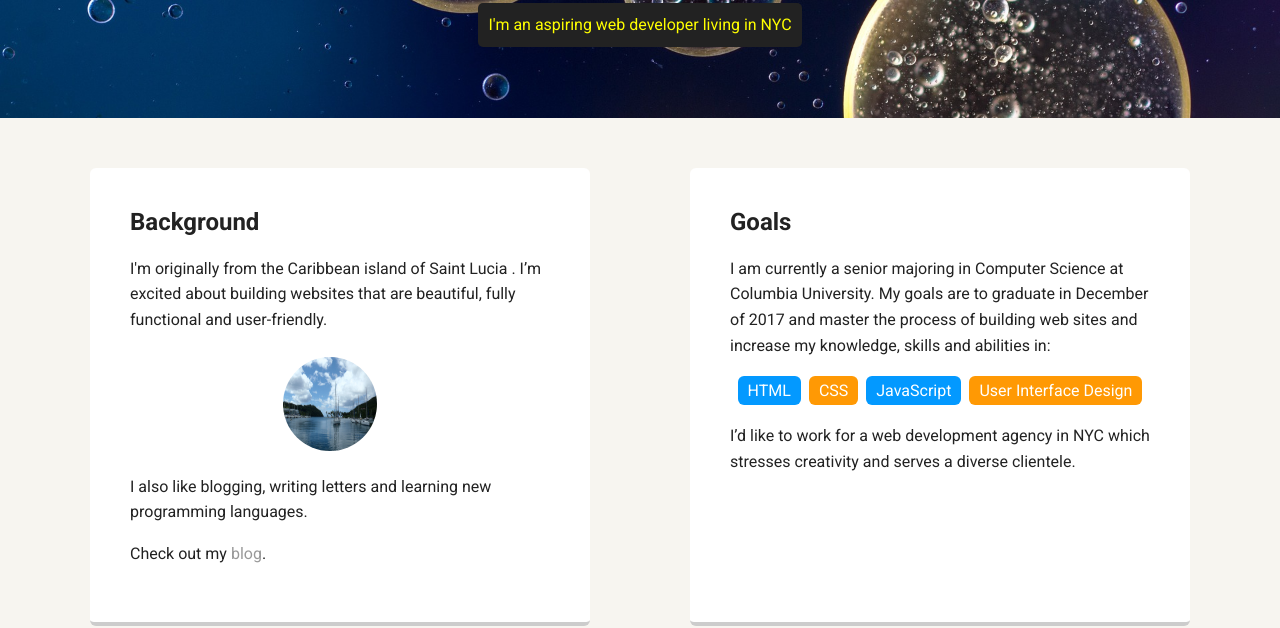
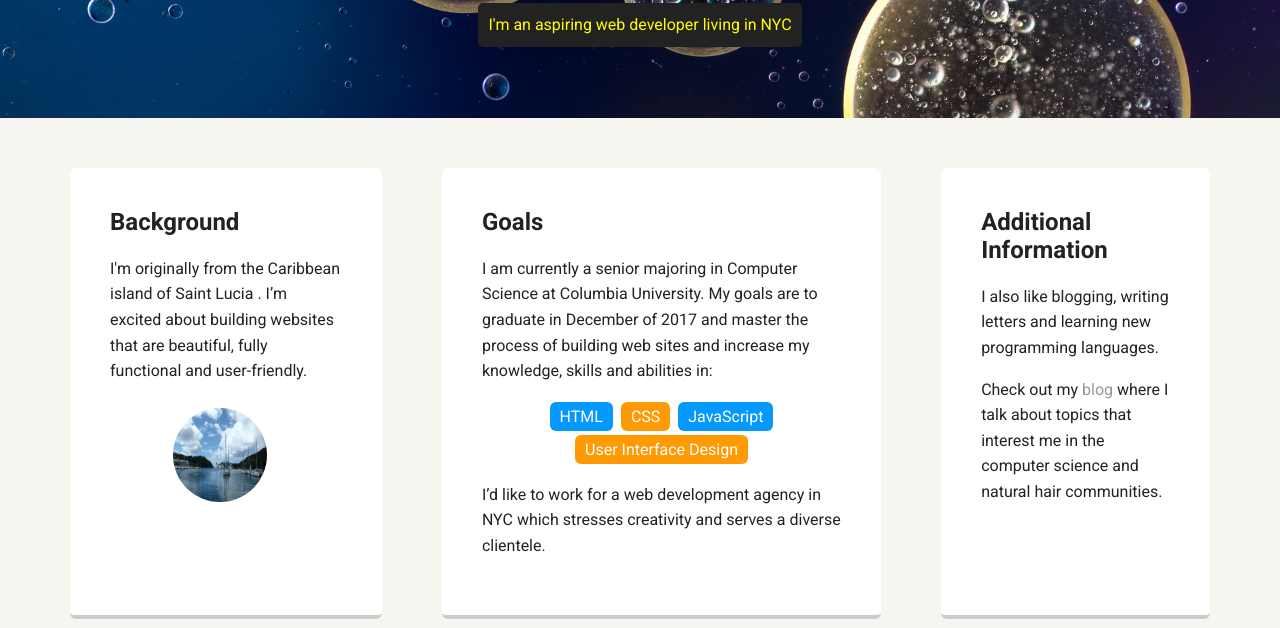
Before and after one commit to hkvenner/personal-profile-page, a plain HTML site: page index.html in a window 1280 px wide. Shown: the part 352-980 px from the top of the page. Drawn offline with Linux system fonts and the light colour scheme; a web font is replaced by a local one.

Commit message:
Added new section of text to front page

```diff
--- a/index.html
+++ b/index.html
@@ -29,9 +29,6 @@
            about building websites that are beautiful, fully functional and
            user-friendly.</p>
         <img src="images/slu.jpg" alt="Picture of St. Lucia" class = "slu-image">
-        <p>I also like blogging, writing letters and learning new programming
-           languages.</p>
-        <p>Check out my <a href = "http://www.codeandcurls.com/">blog</a>.</p>
       </div>
 
       <div class="card">
@@ -51,6 +48,15 @@
           and serves a diverse clientele.</p>
       </div>
 
+      <div class = "card">
+        <h2>Additional Information</h2>
+        <p>I also like blogging, writing letters and learning new programming
+           languages.</p>
+        <p>Check out my <a href = "http://www.codeandcurls.com/">blog</a> where
+        I talk about topics that interest me in the computer science and natural
+      hair communities.</p>
+      </div>
+
     </main>
     <footer>
       <ul>
--- a/styles.css
+++ b/styles.css
@@ -79,7 +79,7 @@ header .profile-image:hover {
 }
 .slu-image{
   margin-top: 5px;
-  margin-left: 150px;
+  margin-left: 60px;
   width: 100px;
   height: 100px;
   border-radius: 50%;
```
